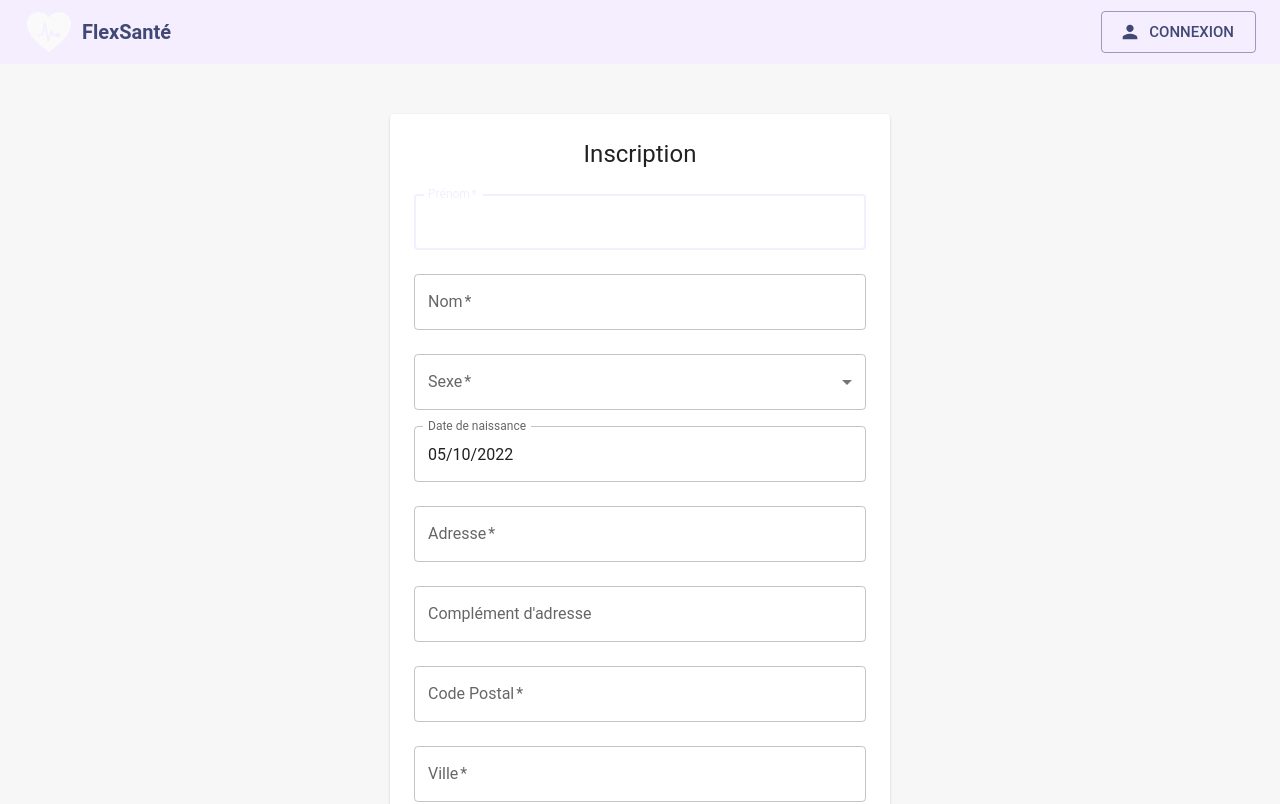
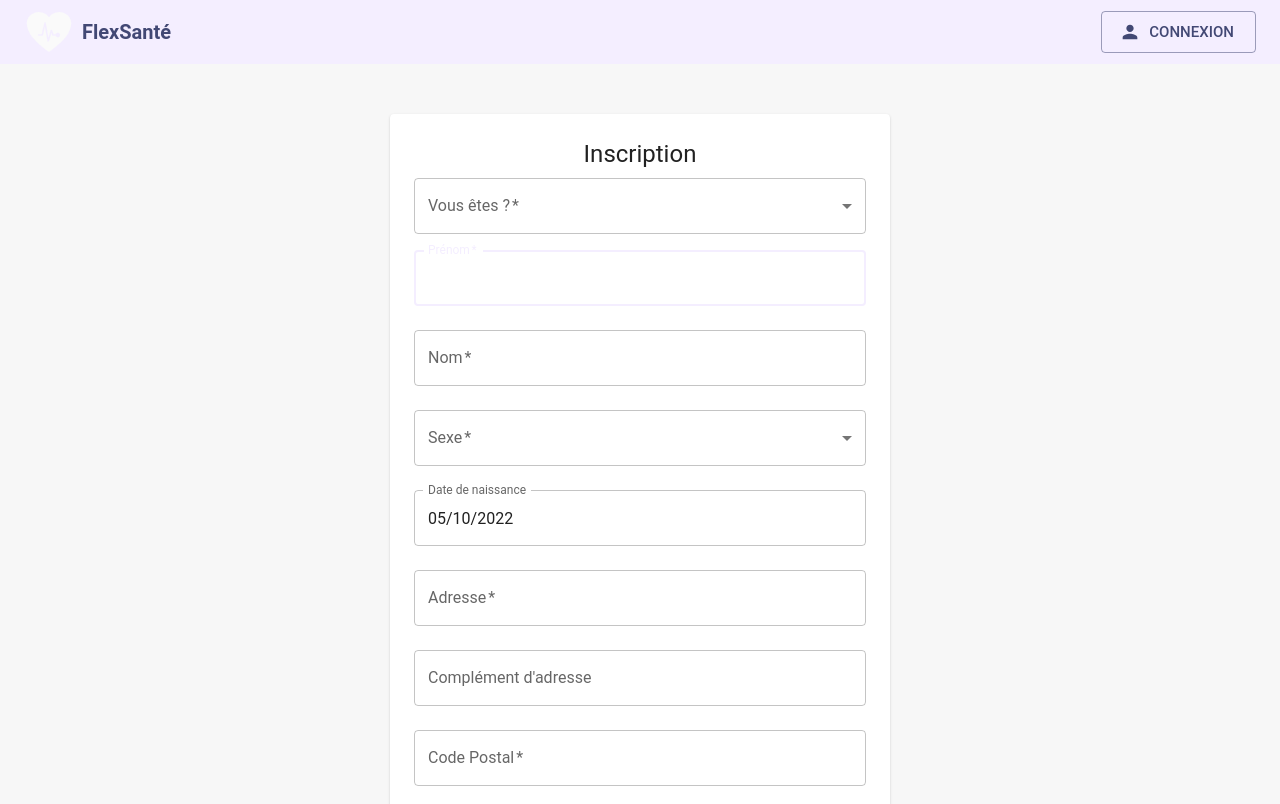
Before and after one commit to IUT-DEPT-INFO-UCA/gp-dam-teamflexsante, a React (Vite) app in the folder front/: page /register in a window 1280 px wide. Shown: the top 804 px of the page. Built offline with nearby package versions, Linux system fonts and the light colour scheme.

Commit message:
Add user state
Add user state on the register page

```diff
--- a/front/src/i18n/en-US.json
+++ b/front/src/i18n/en-US.json
@@ -11,6 +11,10 @@
     "login.forgotPassword": "Forgot your password?",
     "login.noAccount": "No account? Sign up",
     "register.title": "Registration",
+    "register.state": "You are ?",
+    "register.state.patient": "Patient",
+    "register.state.family": "Family member",
+    "register.state.nurse": "Nurse",
     "register.name": "Name",
     "register.surname": "Surname",
     "register.submit": "Register",
@@ -19,8 +23,8 @@
     "register.gender.woman": "Woman",
     "register.gender.other": "Other",
     "register.dob": "Date of Birth",
-    "register.adress": "Adress",
-    "register.adress2": "Complement",
+    "register.address": "Address",
+    "register.address2": "Complement",
     "register.postcode": "Postcode",
     "register.city": "City",
     "register.email": "Email",
--- a/front/src/i18n/fr-FR.json
+++ b/front/src/i18n/fr-FR.json
@@ -11,6 +11,10 @@
     "login.forgotPassword": "Mot de passe oublié ?",
     "login.noAccount": "Pas de compte ? Inscrivez-vous !",
     "register.title": "Inscription",
+    "register.state": "Vous êtes ?",
+    "register.state.patient": "Patient",
+    "register.state.family": "Membre de la famille",
+    "register.state.nurse": "Infirmier(ère)",
     "register.name": "Prénom",
     "register.surname": "Nom",
     "register.submit": "S'inscrire",
@@ -19,8 +23,8 @@
     "register.gender.woman": "Femme",
     "register.gender.other": "Autre",
     "register.dob": "Date de naissance",
-    "register.adress": "Adresse",
-    "register.adress2": "Complément d'adresse",
+    "register.address": "Adresse",
+    "register.address2": "Complément d'adresse",
     "register.postcode": "Code Postal",
     "register.city": "Ville",
     "register.email": "Courriel",
--- a/front/src/pages/Register/index.jsx
+++ b/front/src/pages/Register/index.jsx
@@ -32,6 +32,12 @@ const Register = () => {
     setSexe(event.target.value)
   }
 
+  const [state, setState] = React.useState('')
+
+  const handleChangeState = (event) => {
+    setState(event.target.value)
+  }
+
   const [value, setValue] = React.useState(dayjs())
 
   const handleChangeTitle = (newValue) => {
@@ -58,6 +64,18 @@ const Register = () => {
           {t('register.title')}
         </Typography>
         <Box component="form" onSubmit={handleSubmit} noValidate sx={{ mt: 1 }}>
+          <FormControl fullWidth required>
+            <InputLabel id="state">{t('register.state')}</InputLabel>
+            <Select
+              labelId="demo-simple-select-label"
+              id="state"
+              value={state}
+              onChange={handleChangeState}>
+              <MenuItem value={'patient'}>{t('register.state.patient')}</MenuItem>
+              <MenuItem value={'family'}>{t('register.state.family')}</MenuItem>
+              <MenuItem value={'nurse'}>{t('register.state.nurse')}</MenuItem>
+            </Select>
+          </FormControl>
           <TextField
             margin="normal"
             required
@@ -75,7 +93,8 @@ const Register = () => {
             label={t('register.surname')}
             id="surname"
           />
-          <FormControl fullWidth required margin="normal">
+          <Box sx={{ mt: 2, mb: 3 }}>
+            <FormControl fullWidth required>
               <InputLabel id="gender">{t('register.gender')}</InputLabel>
               <Select
                 labelId="demo-simple-select-label"
@@ -87,7 +106,8 @@ const Register = () => {
                 <MenuItem value={'other'}>{t('register.gender.other')}</MenuItem>
               </Select>
             </FormControl>
-          <Box sx={{ my: 1 }}>
+          </Box>
+          <Box sx={{ mt: 3, mb: 1 }}>
             <LocalizationProvider dateAdapter={AdapterDayjs} required margin="normal">
               <Stack>
                 <MobileDatePicker
@@ -104,16 +124,16 @@ const Register = () => {
             margin="normal"
             required
             fullWidth
-            name="adress"
-            label={t('register.adress')}
-            id="adress"
+            name="address"
+            label={t('register.address')}
+            id="address"
           />
           <TextField
             margin="normal"
             fullWidth
-            name="adress2"
-            label={t('register.adress2')}
-            id="adress2"
+            name="address2"
+            label={t('register.address2')}
+            id="address2"
           />
           <TextField
             margin="normal"
```
Also changed, not shown: 1 other file (tests, documents, lock files or other folders). Lines whose indentation alone changed are shown as unchanged.
